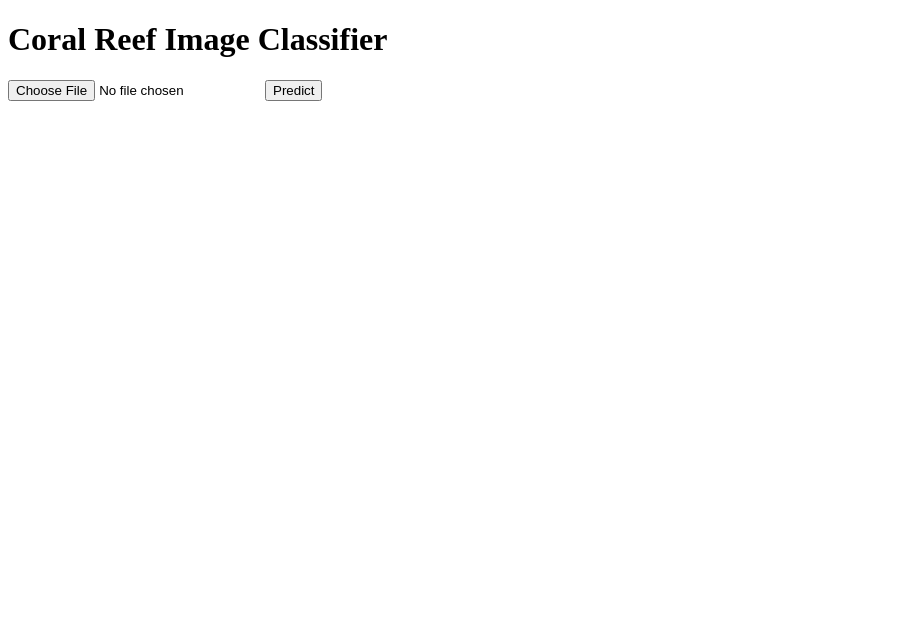
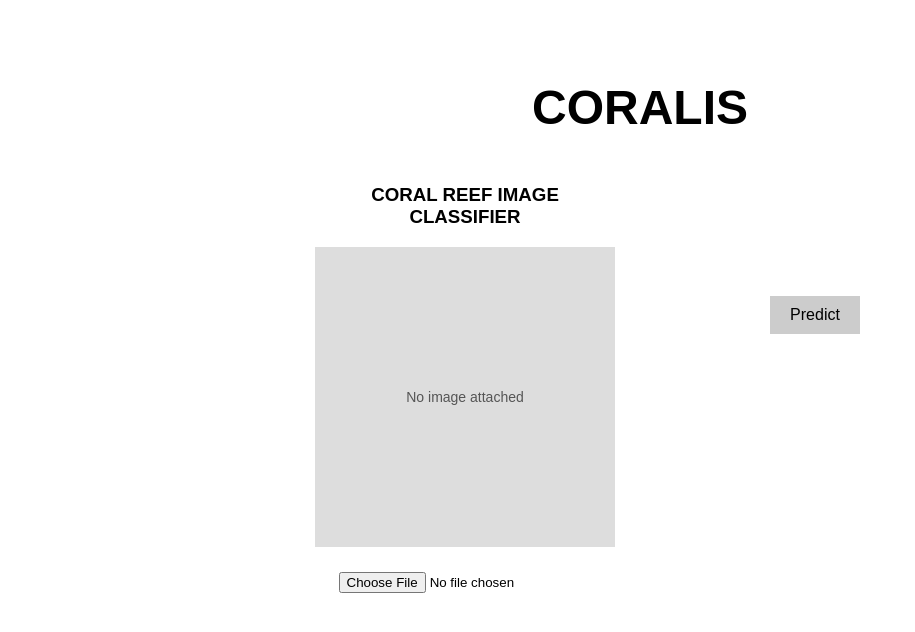
Before and after one commit to Paul-Raimiel-Gonda/CORALIS, a Flask app: page / in a window 1280 px wide. Shown: the top 632 px of the page, without its empty margins (0-915 px from the left). Run offline with Flask 3, Linux system fonts and the light colour scheme.

Commit message:
Fixed file paths

```diff
--- a/CORALIS/templates/index.html
+++ b/CORALIS/templates/index.html
@@ -2,23 +2,131 @@
 <html lang="en">
 <head>
   <meta charset="UTF-8">
-  <title>Coral Reef Classifier</title>
+  <title>CORALIS</title>
+  <style>
+    body {
+      font-family: Arial, sans-serif;
+      text-align: center;
+      padding: 40px;
+    }
+
+    h1 {
+      font-size: 48px;
+      margin-bottom: 30px;
+    }
+
+    .container {
+      display: flex;
+      justify-content: center;
+      align-items: flex-start;
+      gap: 50px;
+    }
+
+    .left-panel, .right-panel {
+      width: 300px;
+    }
+
+    .left-panel {
+      display: flex;
+      flex-direction: column;
+      align-items: center;
+    }
+
+    .image-preview {
+      width: 100%;
+      height: 300px;
+      background-color: #ddd;
+      display: flex;
+      justify-content: center;
+      align-items: center;
+      font-size: 14px;
+      color: #555;
+      margin-bottom: 15px;
+    }
+
+    #preview {
+      max-width: 100%;
+      max-height: 100%;
+      display: none;
+    }
+
+    .right-panel {
+      display: flex;
+      flex-direction: column;
+      justify-content: center;
+      height: 300px; /* match left panel height */
+    }
+
+    button {
+      padding: 10px 20px;
+      background-color: #ccc;
+      border: none;
+      font-size: 16px;
+      cursor: pointer;
+    }
+
+    #accuracy, #result {
+      margin-top: 20px;
+      font-size: 18px;
+      display: none; /* hidden by default */
+    }
+
+    input[type="file"] {
+      margin-top: 10px;
+    }
+  </style>
 </head>
 <body>
-  <h1>Coral Reef Image Classifier</h1>
-  <form id="uploadForm" enctype="multipart/form-data">
-    <input type="file" name="image" id="imageInput" accept="image/*" required>
-    <button type="submit">Predict</button>
-  </form>
+  <h1>CORALIS</h1>
+  <div class="container">
+    <!-- LEFT PANEL -->
+    <div class="left-panel">
+      <h3>CORAL REEF IMAGE CLASSIFIER</h3>
+      <div class="image-preview" id="imageBox">
+        <span id="imageText">No image attached</span>
+        <img id="preview" />
+      </div>
+      <input type="file" id="imageInput" accept="image/*" required>
+    </div>
 
-  <p id="result"></p>
+    <!-- RIGHT PANEL -->
+    <div class="right-panel">
+      <form id="uploadForm" enctype="multipart/form-data">
+        <button type="submit">Predict</button>
+      </form>
+      <div id="accuracy"></div>
+      <div id="result"></div>
+    </div>
+  </div>
 
   <script>
+    const imageInput = document.getElementById('imageInput');
+    const preview = document.getElementById('preview');
+    const imageText = document.getElementById('imageText');
+    const resultDiv = document.getElementById('result');
+    const accuracyDiv = document.getElementById('accuracy');
+
+    imageInput.addEventListener('change', () => {
+      const file = imageInput.files[0];
+      if (file) {
+        const reader = new FileReader();
+        reader.onload = e => {
+          preview.src = e.target.result;
+          preview.style.display = 'block';
+          imageText.style.display = 'none';
+        };
+        reader.readAsDataURL(file);
+      } else {
+        preview.style.display = 'none';
+        imageText.style.display = 'block';
+      }
+    });
+
     document.getElementById('uploadForm').addEventListener('submit', function (e) {
       e.preventDefault();
 
       const formData = new FormData();
-      const imageFile = document.getElementById('imageInput').files[0];
+      const imageFile = imageInput.files[0];
       formData.append('image', imageFile);
 
       fetch('/predict', {
@@ -27,10 +135,24 @@
       })
       .then(response => response.json())
       .then(data => {
-        document.getElementById('result').innerText = data.result || data.error;
+        if (data.result) {
+          const emoji = data.result.toLowerCase().includes('healthy') ? '🟢' : '🔴';
+          resultDiv.innerText = `Result: ${data.result} ${emoji}`;
+          resultDiv.style.display = 'block';
+        } else if (data.error) {
+          resultDiv.innerText = `Error: ${data.error}`;
+          resultDiv.style.display = 'block';
+        }
+
+        if (data.confidence !== undefined) {
+          accuracyDiv.innerText = `Prediction Accuracy: ${(data.confidence * 100).toFixed(2)}%`;
+          accuracyDiv.style.display = 'block';
+        }
       })
       .catch(error => {
         console.error('Error:', error);
+        resultDiv.innerText = 'Error occurred during prediction.';
+        resultDiv.style.display = 'block';
       });
     });
   </script>
--- a/CORALIS/app.py
+++ b/app.py
@@ -1,24 +1,32 @@
+import os
 from flask import Flask, request, jsonify, render_template
-from model import predict_coral_health
+from model import predict_coral_health  # Make sure this function is implemented in model.py
 
-app = Flask(__name__)
+# Explicitly tell Flask where the templates folder is
+app = Flask(__name__, template_folder=os.path.join(os.path.dirname(__file__), 'CORALIS', 'templates'))
+
 
 @app.route('/')
 def home():
+    # Renders templates/index.html
     return render_template('index.html')
 
 @app.route('/predict', methods=['POST'])
 def predict():
+    # Check if the 'image' field is in the form data
     if 'image' not in request.files:
         return jsonify({'error': 'No image uploaded'}), 400
 
     image_file = request.files['image']
+
+    # Check if an actual file was selected
     if image_file.filename == '':
         return jsonify({'error': 'Empty filename'}), 400
 
-    # Call your model's prediction function
+    # Call your prediction function (defined in model.py)
     prediction = predict_coral_health(image_file)
 
+    # Return result as JSON
     return jsonify({'result': prediction})
 
 if __name__ == '__main__':
```
Also changed, not shown: CORALIS/model.py (deleted, +0 -21 lines), model.py (added, +36 -0 lines).
